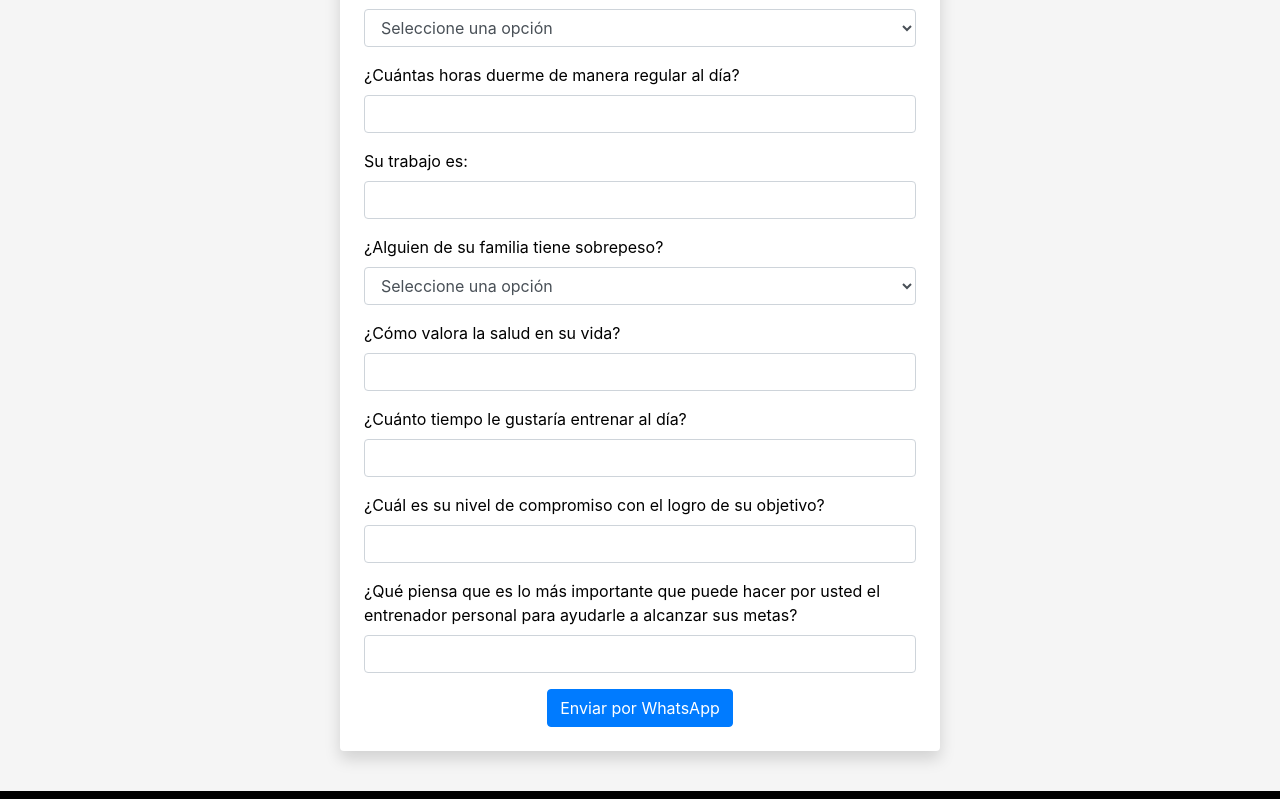
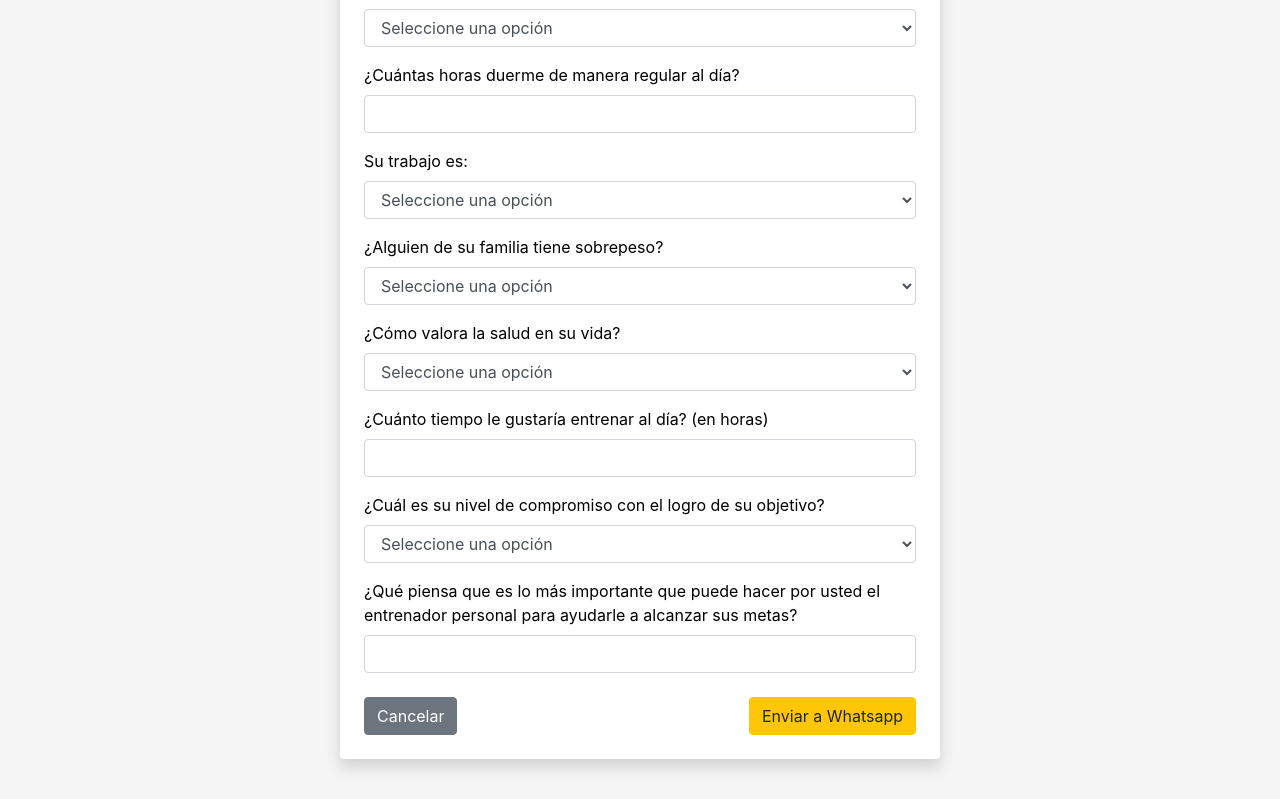
Before and after one commit to iansalzgeberr/EliReyna, a React (Vite) app in the folder frontend/: page /formulario in a window 1280 px wide. Shown: the part 1094-1893 px from the top of the page. Built offline with nearby package versions, Linux system fonts and the light colour scheme.

Commit message:
Formulario corregido

```diff
--- a/frontend/src/components/clientes/Formulario.jsx
+++ b/frontend/src/components/clientes/Formulario.jsx
@@ -84,7 +84,7 @@ const Formulario = () => {
                             value={formData.edad}
                             onChange={handleChange}
                             className="form-control"
-                            min="10"
+                            min="12"
                             max="95"
                             step="1"
                             required
@@ -203,25 +203,31 @@ const Formulario = () => {
                             value={formData.horasSueno}
                             onChange={handleChange}
                             className="form-control"
-                            min="0"
-                            max="24"
+                            min="4"
+                            max="18"
                             step="1"
                             required
                         />
                     </div>
 
+
                     <div className="mb-3">
                         <label htmlFor="trabajo" className="form-label">Su trabajo es:</label>
-                        <input
-                            type="text"
+                        <select
                             id="trabajo"
                             name="trabajo"
                             value={formData.trabajo}
                             onChange={handleChange}
                             className="form-control"
                             required
-                        />
+                        >
+                            <option value="">Seleccione una opción</option>
+                            <option value="sedentario">Sedentario</option>
+                            <option value="activo">Activo</option>
+                            <option value="fisicamenteExigente">Físicamente exigente</option>
+                        </select>
                     </div>
+
 
                     <div className="mb-3">
                         <label htmlFor="familiaSobrepeso" className="form-label">¿Alguien de su familia tiene sobrepeso?</label>
@@ -241,42 +247,59 @@ const Formulario = () => {
 
                     <div className="mb-3">
                         <label htmlFor="saludPrioridad" className="form-label">¿Cómo valora la salud en su vida?</label>
-                        <input
-                            type="text"
+                        <select
                             id="saludPrioridad"
                             name="saludPrioridad"
                             value={formData.saludPrioridad}
                             onChange={handleChange}
                             className="form-control"
                             required
-                        />
+                        >
+                            <option value="">Seleccione una opción</option>
+                            <option value="muy_baja">Muy poco</option>
+                            <option value="baja">poco</option>
+                            <option value="media">Moderada</option>
+                            <option value="alta">bastante</option>
+                            <option value="muy_alta">mucho</option>
+                        </select>
                     </div>
 
+
                     <div className="mb-3">
-                        <label htmlFor="tiempoEntrenamiento" className="form-label">¿Cuánto tiempo le gustaría entrenar al día?</label>
-                        <input
-                            type="text"
+                        <label htmlFor="tiempoEntrenamiento" className="form-label">¿Cuánto tiempo le gustaría entrenar al día? (en horas)</label>                        <input
+                            type="number"
                             id="tiempoEntrenamiento"
                             name="tiempoEntrenamiento"
                             value={formData.tiempoEntrenamiento}
                             onChange={handleChange}
                             className="form-control"
+                            min="0.5"   // Puedes ajustar estos valores según sea necesario
+                            max="6"    // Tiempo máximo de entrenamiento en horas
+                            step="0.5"  // Incremento en horas
                             required
                         />
                     </div>
 
+
                     <div className="mb-3">
                         <label htmlFor="compromiso" className="form-label">¿Cuál es su nivel de compromiso con el logro de su objetivo?</label>
-                        <input
-                            type="text"
+                        <select
                             id="compromiso"
                             name="compromiso"
                             value={formData.compromiso}
                             onChange={handleChange}
                             className="form-control"
                             required
-                        />
+                        >
+                            <option value="">Seleccione una opción</option>
+                            <option value="muy_bajo">Muy bajo</option>
+                            <option value="bajo">Bajo</option>
+                            <option value="moderado">Moderado</option>
+                            <option value="alto">Alto</option>
+                            <option value="muy_alto">Muy alto</option>
+                        </select>
                     </div>
+
 
                     <div className="mb-3">
                         <label htmlFor="ayudaEntrenador" className="form-label">¿Qué piensa que es lo más importante que puede hacer por usted el entrenador personal para ayudarle a alcanzar sus metas?</label>
@@ -291,8 +314,9 @@ const Formulario = () => {
                         />
                     </div>
 
-                    <div className="text-center">
-                        <button type="submit" className="btn btn-primary">Enviar por WhatsApp</button>
+                    <div className="d-flex justify-content-between mt-4">
+                        <button type="button" className="btn btn-secondary" onClick={() => window.location.href = '/'}>Cancelar</button>
+                        <button type="submit" className="btn btn-warning">Enviar a Whatsapp</button>
                     </div>
                 </form>
             </div>
```
